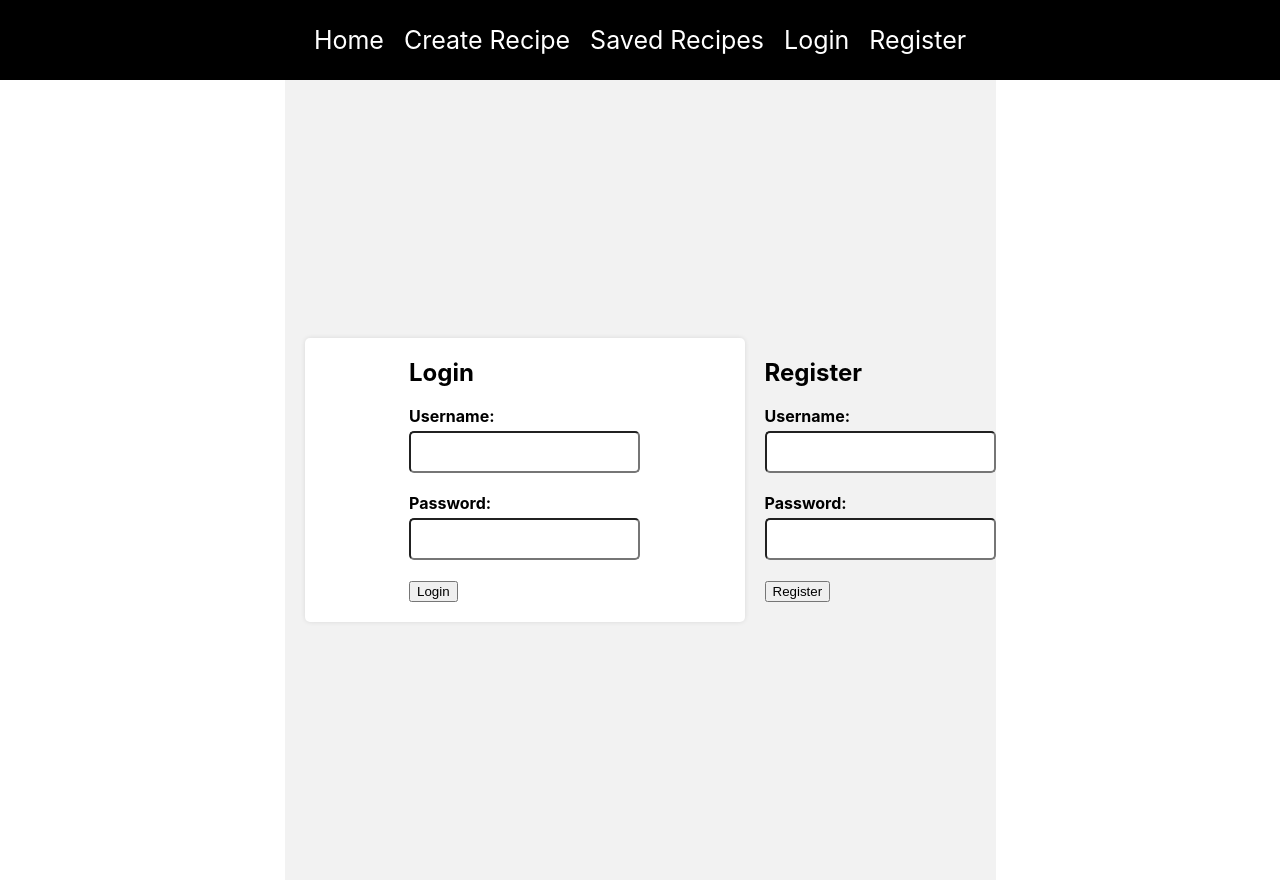
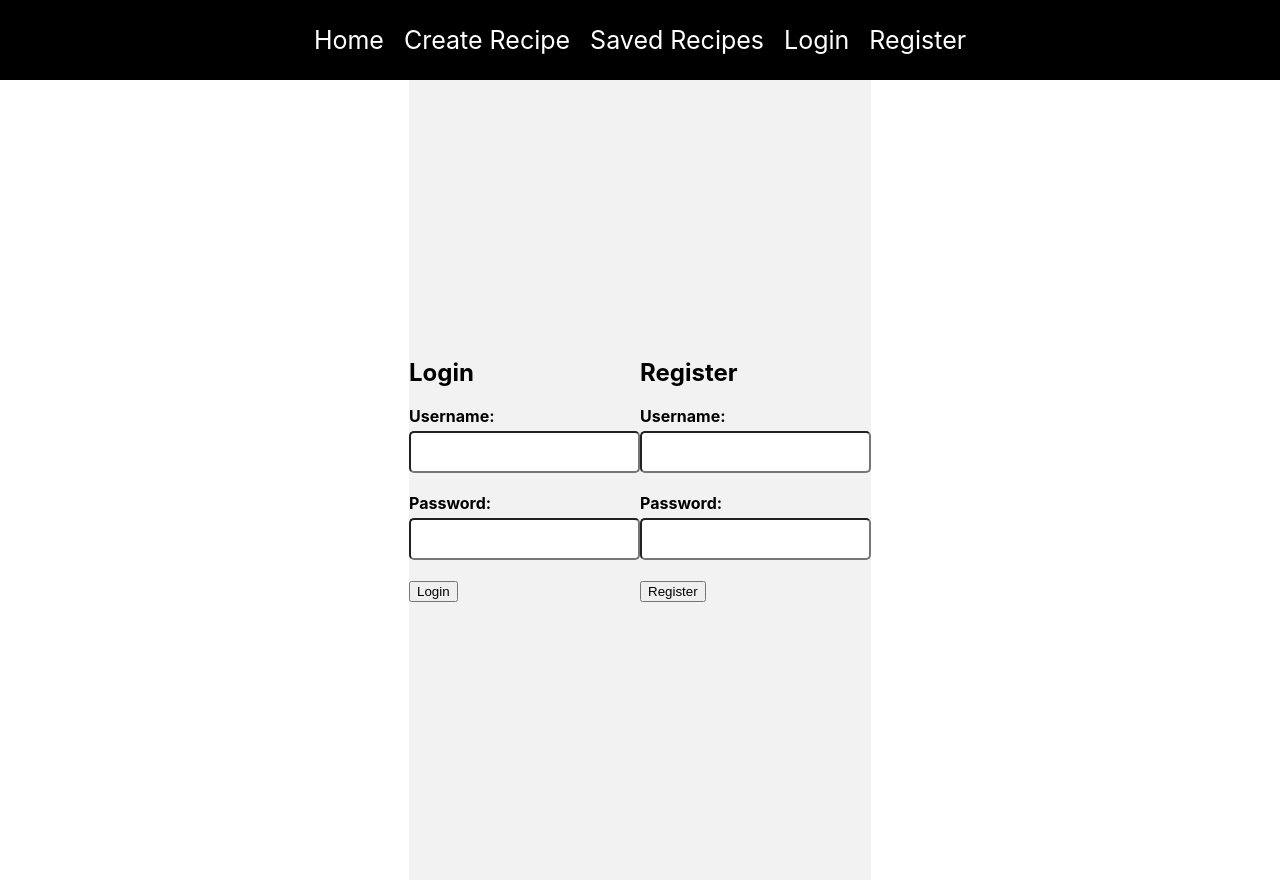
Before and after one commit to shoneriki/mern-practice, a React (Create React App) app in the folder client/: page /auth in a window 1280 px wide. Built offline with nearby package versions, Linux system fonts and the light colour scheme.

Commit message:
changed forms in auth.js as well

```diff
--- a/client/src/pages/auth.js
+++ b/client/src/pages/auth.js
@@ -2,6 +2,8 @@ import React, {useState} from "react";
 import axios from "axios";
 import {useCookies} from "react-cookie";
 import {useNavigate} from "react-router-dom";
+
+import {AuthForm} from "../components/AuthForm"
 
 export const Auth = () => {
   return (
@@ -22,44 +24,30 @@ const Register = () => {
   const handleSubmit = async (event) => {
     event.preventDefault();
     try {
-      await axios.post("http://localhost:3001/auth/register", {
+      const result = await axios.post("http://localhost:3001/auth/register", {
         username,
         password,
       });
-      alert("Registration Completed!")
+      alert("Registration Completed!");
+      setCookies("access_token", result.data.token);
+      window.localStorage.setItem("userID", result.data.userID);
       navigate("/");
     } catch (error) {
-      console.error(error)
+      console.error(error);
     }
   };
 
   return (
-    <div>
-      <form onSubmit={handleSubmit}>
-        <h2>Register</h2>
-        <div className="form-group">
-          <label htmlFor="username">Username:</label>
-          <input
-            type="text"
-            id="username"
-            value={username}
-            onChange={(event) => setUsername(event.target.value)}
-          />
-        </div>
-        <div className="form-group">
-          <label htmlFor="password">Password:</label>
-          <input
-            type="password"
-            id="password"
-            value={password}
-            onChange={(event) => setPassword(event.target.value)}
-          />
-        </div>
-        <button type="submit">Register</button>
-      </form>
-    </div>
+    <AuthForm
+      username={username}
+      setUsername={setUsername}
+      password={password}
+      setPassword={setPassword}
+      handleSubmit={handleSubmit}
+      authText="Register"
+    />
   );
-}
+};
 
 
 const Login = () => {
@@ -79,38 +67,26 @@ const Login = () => {
         password,
       });
 
-      setCookies("access_token", result.data.token);
-      window.localStorage.setItem("userID", result.data.userID);
-      navigate("/");
+      if (result.data.message) {
+        alert(result.data.message);
+      } else {
+        setCookies("access_token", result.data.token);
+        window.localStorage.setItem("userID", result.data.userID);
+        navigate("/");
+      }
     } catch (error) {
       console.error(error);
     }
   };
 
   return (
-    <div className="auth-container">
-      <form onSubmit={handleSubmit}>
-        <h2>Login</h2>
-        <div className="form-group">
-          <label htmlFor="username">Username:</label>
-          <input
-            type="text"
-            id="username"
-            value={username}
-            onChange={(event) => setUsername(event.target.value)}
-          />
-        </div>
-        <div className="form-group">
-          <label htmlFor="password">Password:</label>
-          <input
-            type="password"
-            id="password"
-            value={password}
-            onChange={(event) => setPassword(event.target.value)}
-          />
-        </div>
-        <button type="submit">Login</button>
-      </form>
-    </div>
+    <AuthForm
+      username={username}
+      setUsername={setUsername}
+      password={password}
+      setPassword={setPassword}
+      handleSubmit={handleSubmit}
+      authText="Login"
+    />
   );
 };
```
